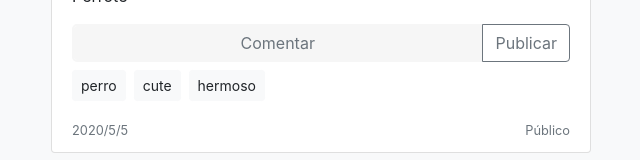
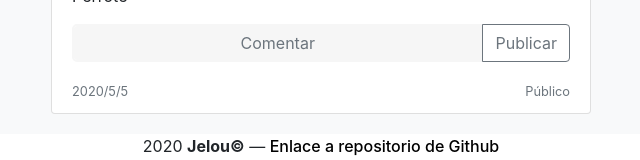
Before and after one commit to Rebecasarai/Jelou-Vue, a Vue app: page / in a window 1280 px wide. Shown: the part 7589-7749 px from the top of the page, without its empty margins (319-959 px from the left). Built offline with nearby package versions, Linux system fonts and the light colour scheme; data requests are answered from the project's data file; what vue-masonry would draw is missing.

Commit message:
edit in tags

```diff
--- a/db.json
+++ b/db.json
@@ -461,11 +461,7 @@
       "date": "Fri Jun 05 2020 23:31:18 GMT+0200 (hora de verano de Europa central)",
       "upvotes": 0,
       "downvotes": 0,
-      "tags": [
-        "perro",
-        "cute",
-        "hermoso"
-      ],
+      "tags": {},
       "userId": "2",
       "comments": [],
       "id": 11
--- a/src/pages/UpdatePhoto.vue
+++ b/src/pages/UpdatePhoto.vue
@@ -96,7 +96,7 @@ export default {
           event.preventDefault();
 
           $("#errors-container").empty();
-          if(!Vue.hasBadWords(title)&&!Vue.hasBadWords(description)){
+          if(!Vue.hasBadWords(this.foto.title)&&!Vue.hasBadWords(this.foto.description)){
           let photo = {
           "description":this.foto.description,
           "title": this.foto.title,
```
